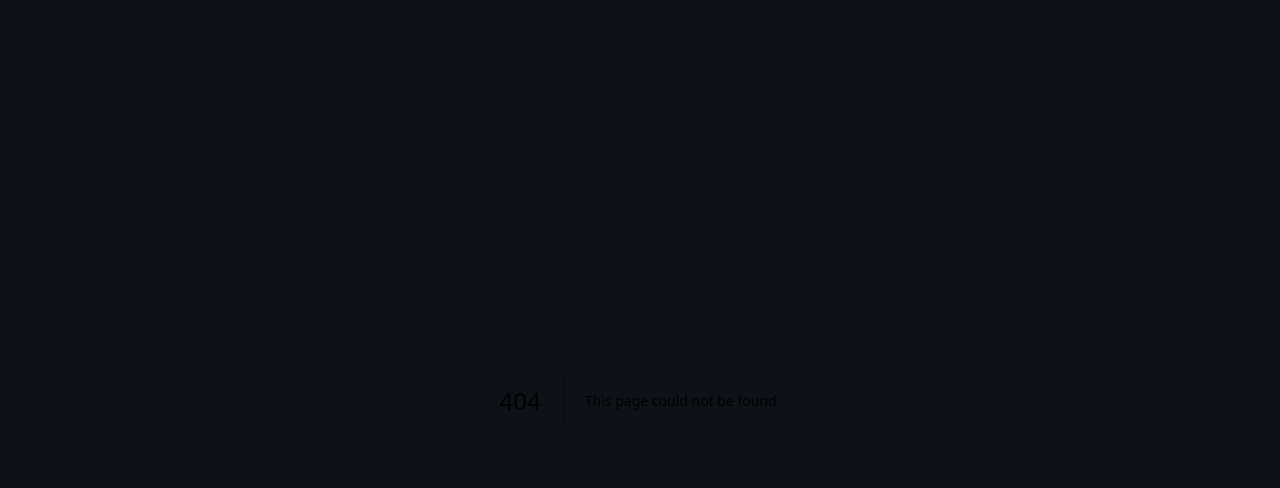
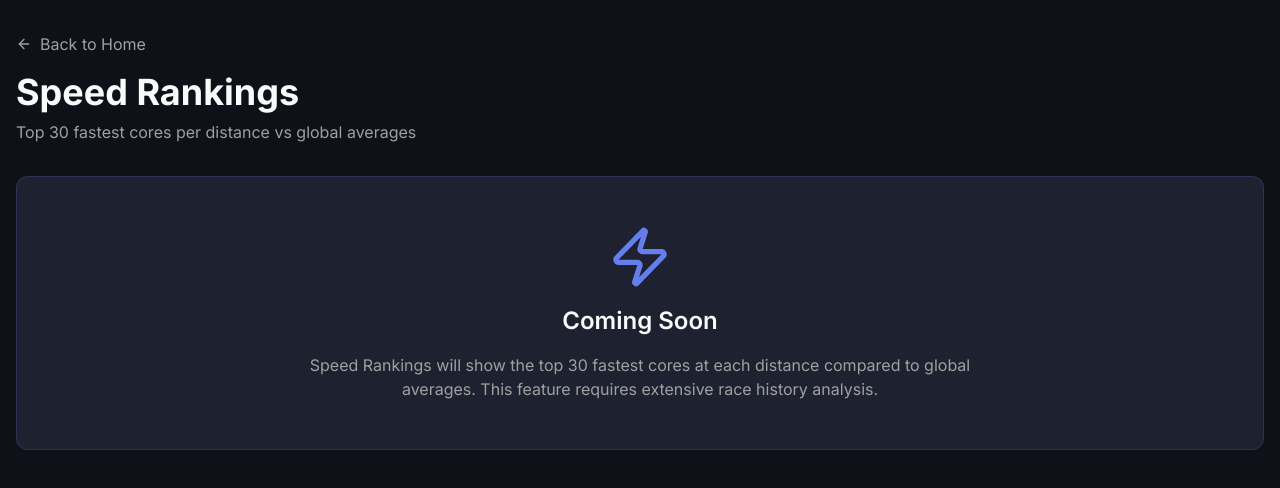
Before and after one commit to tobyj19/DNA-Analytics, a Next.js app: page /speed-rankings in a window 1280 px wide. Before the commit this address had no page. Shown: the top 488 px of the page. Built offline with nearby package versions, Linux system fonts and the light colour scheme.

Commit message:
Create page.tsx

```diff
--- /dev/null
+++ b/app/speed-rankings/page.tsx
@@ -0,0 +1,31 @@
+"use client";
+
+import Link from "next/link";
+import { ArrowLeft, Zap } from "lucide-react";
+
+export default function SpeedRankings() {
+  return (
+    <div className="min-h-screen bg-background">
+      <div className="container mx-auto px-4 py-8 max-w-7xl">
+        <div className="mb-8">
+          <Link href="/" className="inline-flex items-center text-muted-foreground hover:text-foreground mb-4 transition-colors">
+            <ArrowLeft className="w-4 h-4 mr-2" />
+            Back to Home
+          </Link>
+
+          <h1 className="text-4xl font-bold mb-2">Speed Rankings</h1>
+          <p className="text-muted-foreground">Top 30 fastest cores per distance vs global averages</p>
+        </div>
+
+        <div className="bg-card border border-border rounded-xl p-12 text-center">
+          <Zap className="w-16 h-16 text-primary mx-auto mb-4" />
+          <h2 className="text-2xl font-semibold mb-4">Coming Soon</h2>
+          <p className="text-muted-foreground max-w-2xl mx-auto">
+            Speed Rankings will show the top 30 fastest cores at each distance compared to global averages.
+            This feature requires extensive race history analysis.
+          </p>
+        </div>
+      </div>
+    </div>
+  );
+}
```
